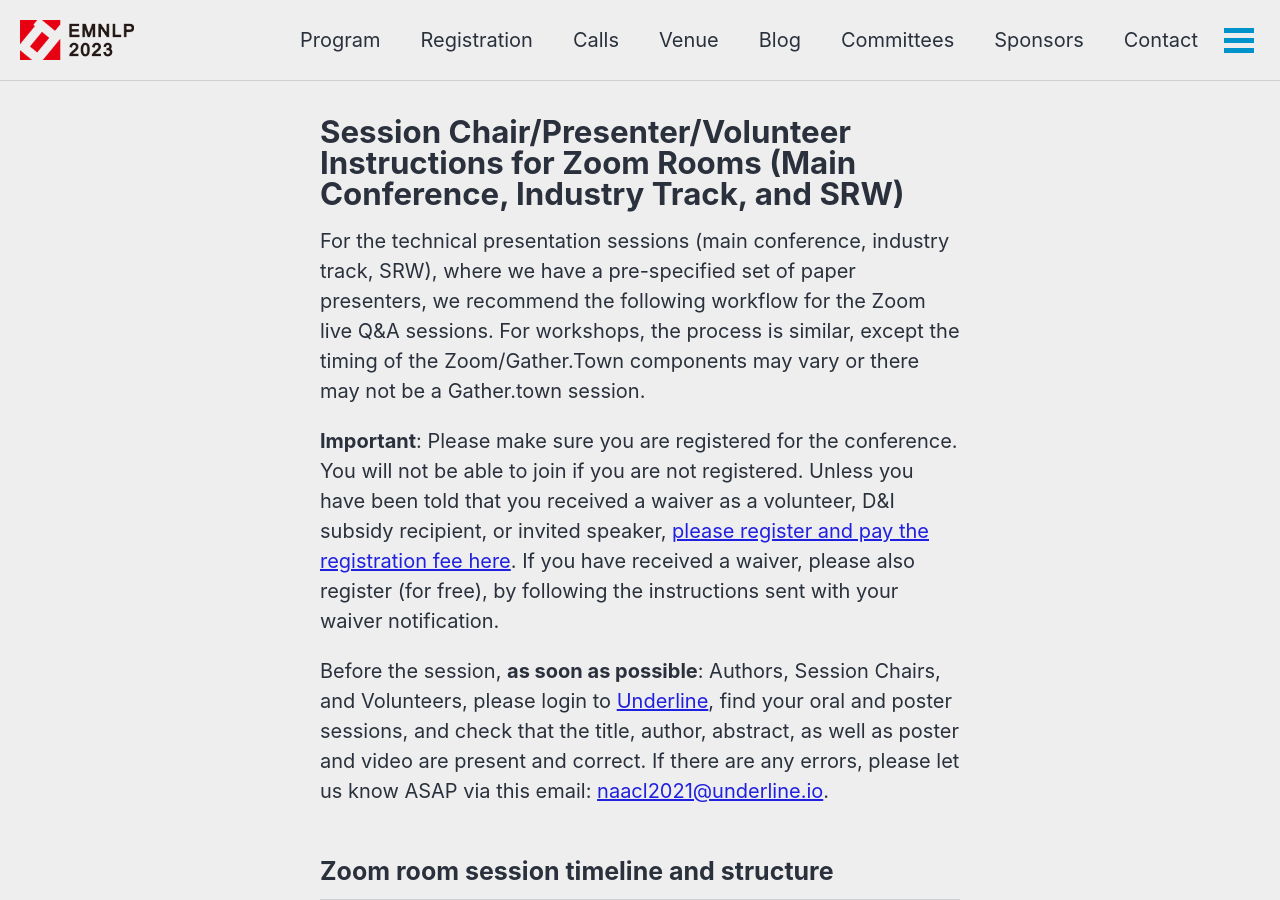
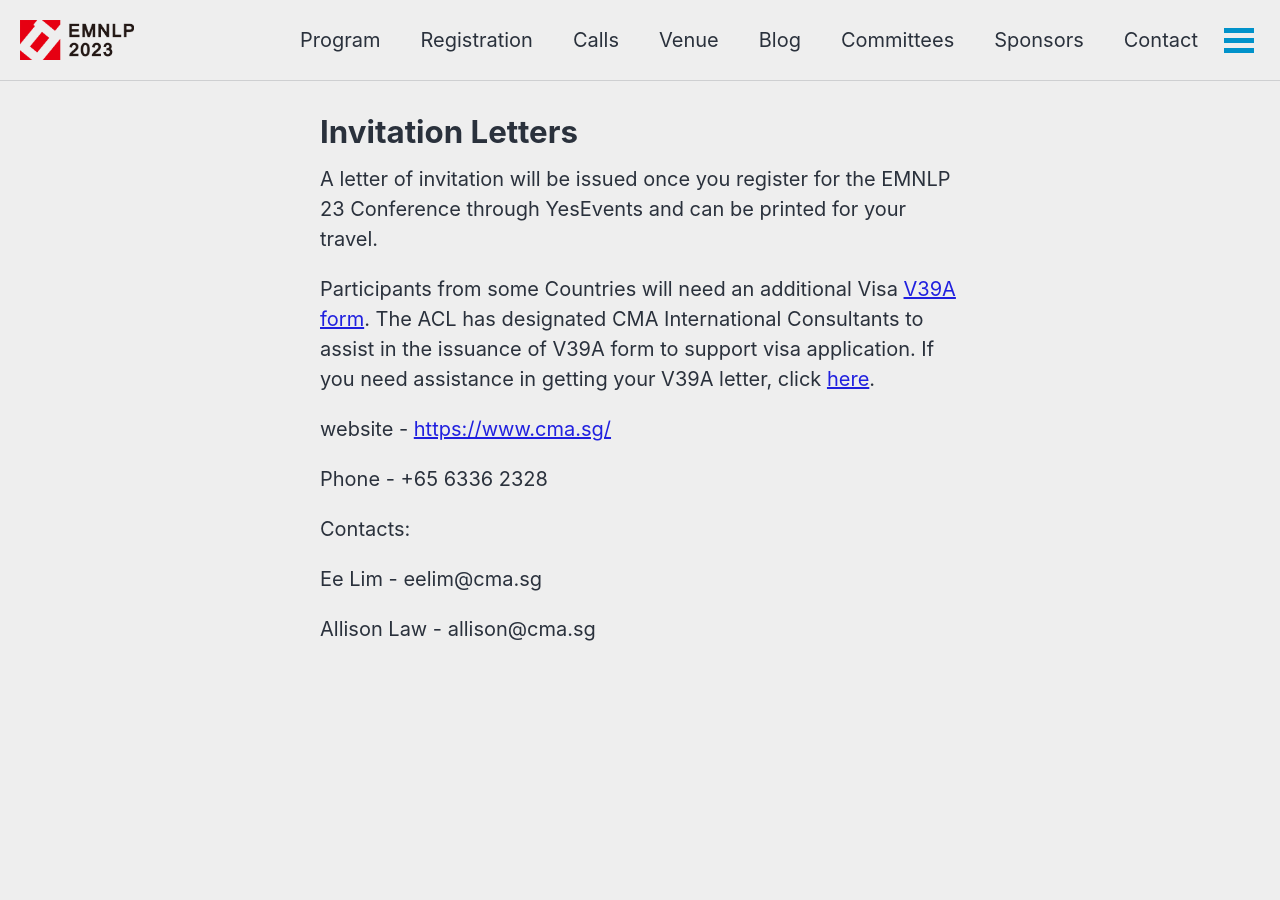
Before and after one commit to acl-org/emnlp-2023, a Jekyll site: the page built from _pages/participants/invitation_letters.md, in a window 1280 px wide and 900 px high. Built offline with Jekyll 4.4.1, drawn with Linux system fonts in a browser that asks for light colours; cached includes are drawn as plain includes; nearby versions of some CDN libraries; some of the changed text lies outside the part shown.

Commit message:
Update invitation_letters.md

```diff
--- a/_pages/participants/invitation_letters.md
+++ b/_pages/participants/invitation_letters.md
@@ -1,40 +1,28 @@
 ---
-title: Session Chair/Presenter/Volunteer Instructions for Zoom Rooms (Main Conference, Industry Track, and SRW)
+title: Invitation Letters
 layout: single
-permalink: /participants/zoom-rooms/
+permalink: /participants/invitation_letters/
 sidebar:
     nav: participants
 toc: false
 ---
 
-For the technical presentation sessions (main conference, industry track, SRW), where we have a pre-specified set of paper presenters, we recommend the following workflow for the Zoom live Q&A sessions. For workshops, the process is similar, except the timing of the Zoom/Gather.Town components may vary or there may not be a Gather.town session.
+A letter of invitation will be issued once you register for the EMNLP 23 Conference through YesEvents and can be printed for your travel.
 
-**Important**: Please make sure you are registered for the conference. You will not be able to join if you are not registered. Unless you have been told that you received a waiver as a volunteer, D&I subsidy recipient, or invited speaker, [please register and pay the registration fee here](/registration/). If you have received a waiver, please also register (for free), by following the instructions sent with your waiver notification.
 
-Before the session, **as soon as possible**: Authors, Session Chairs, and Volunteers, please login to [Underline](https://underline.io/events/122/reception), find your oral and poster sessions, and check that the title, author, abstract, as well as poster and video are present and correct. If there are any errors, please let us know ASAP via this email: [naacl2021@underline.io](mailto:naacl2021@underline.io).
+Participants from some Countries will need an additional Visa [V39A form](https://drive.google.com/file/d/101n0IyxzeS53HbcElWBqwbprS45MMH3Z/view). The ACL has designated CMA International Consultants to assist in the issuance of V39A form to support visa application. If you need assistance in getting your V39A letter, click [here](https://forms.gle/gwAP1Rhj5kejr7vY8).
 
-## Zoom room session timeline and structure
 
-1. Underline staff member, session chair, and volunteer join Zoom meeting **15 mins before the session start time**. Please do not join earlier than 30 min before session start as Zoom links may be in use. (If you do join earlier by accident please do not end any session in progress). You can find the Zoom link by navigation to the session in Underline.
 
-2. Session chair and volunteer receive roles as host and co-host.
 
-3. **Presenters join the meeting 10 minutes before the session starts**; they receive rights as co-host as well and take turns checking their video/audio proper functioning and informing the session chair what format of presentation they will be using. Presenters can also share slides/videos for their planned brief pitches with the session chair/volunteer via email as a backup in case of technical difficulties.
 
-4. Session chair provides a quick summary of the plan including specifying the order of presentations and the timing. The recommended order is the order of appearance from left to right and top to bottom on the Underline session page (e.g. [here](https://underline.io/events/122/sessions?eventSessionId=4116)). Session chair, presenter and volunteer agree on the method to signal when 30 seconds are left and when time is up.
 
-5. Attendees join closer to the start time or after the start time of the session. Volunteer admits them to the meeting as they come in without giving them rights to share screen.
+website - [https://www.cma.sg/](https://www.cma.sg/)
 
-6. For each paper, the presenter either shares screen and talks through slides, plays a video, or talks through their poster. Then there is a Q&A for the paper.
+Phone - +65 6336 2328
 
-    * Background from [PC chairs blog](/blog/conference-structure/): “For the oral pitches, we advise authors to think of these as brief summaries of each paper. The authors can use any format they prefer; they may want to use a reduced set of slides, play a part of their video, or use their poster as a prop. The idea was to have a “reminder” pitch before the Q&A for each paper. Then the poster segment of each session can be used by the folks interested in each paper for longer discussions with the authors.”
+Contacts:
 
-    * The volunteer keeps track of the time and signals to the author when there are 30 seconds left and again when time is over. The signaling method is agreed upon in step 4. Some ideas are raising your hand or playing a sound.
+Ee Lim - eelim@cma.sg
 
-    * The session chair may interrupt the presenter if they go substantially over time.
-
-    * The session chair leads the Q&A -- they may find it useful to compile any questions previously entered in the text chat for the poster or video of the paper; they should also keep track of questions in the text chat of Zoom.
-
-    * The session chair invites the next presenter when done.
-
-7. After the Zoom Q&A session, the session chair reminds everyone to join the poster session; they may find it useful to paste in a link to the Gather.town location in the Zoom chat window. The session chair also explains there are maps and color-coding in each room and Gather.Town area to help navigate to posters of interest, and **informs participants about the area number and room color for the posters in the session**.
+Allison Law - allison@cma.sg
```
